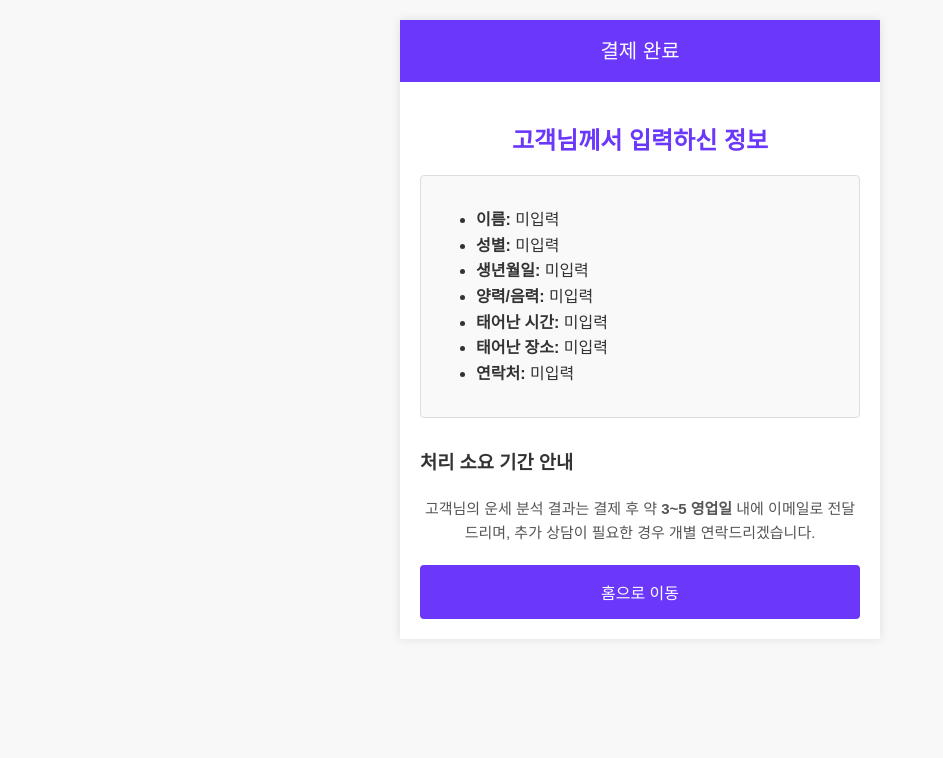
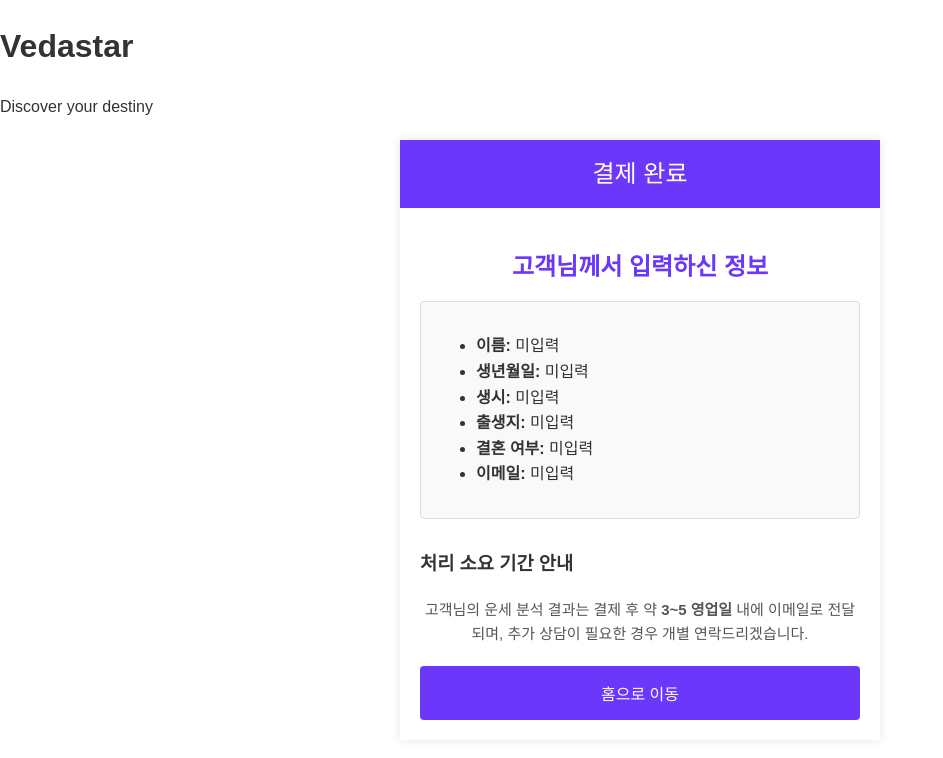
Before and after one commit to lr3mon/vedastar_web, a website: page public/confirmation.html in a window 1280 px wide. Shown: the whole page, without its empty margins (0-943 px from the left). Drawn offline with Linux system fonts and the light colour scheme.

Commit message:
feat: 확인 페이지 스타일 및 사용자 정보 표시 기능 개선

```diff
--- a/public/confirmation.css
+++ b/public/confirmation.css
@@ -1,20 +1,22 @@
-/* 기본 레이아웃 및 스타일 */
+/* 기본 레이아웃 및 폰트 설정 */
 body {
-    font-family: 'Noto Sans KR', sans-serif;
-    background-color: #f8f8f8;
+  font-family: 'Kaisei Decol', 'Noto Sans KR', sans-serif; /* 폰트 설정 */
+  background-color: #ffffff; /* 배경색 흰색 */
   margin: 0;
   padding: 0;
   color: #333;
   line-height: 1.6;
 }
 
+/* 컨테이너 영역: 페이지 중앙 정렬 및 최대 너비 설정 */
 .container {
   max-width: 480px;
   margin: 20px auto;
   background-color: #fff;
-    box-shadow: 0 0 10px rgba(0,0,0,0.1);
+  box-shadow: 0 0 10px rgba(0, 0, 0, 0.1);
 }
 
+/* 헤더 영역: 배경색, 텍스트 정렬 및 패딩 설정 */
 .header {
   background-color: #6b38fb;
   color: #fff;
@@ -22,22 +24,26 @@
   padding: 15px 0;
 }
 
+/* 헤더 제목 스타일 */
 .header h1 {
   margin: 0;
-    font-size: 20px;
+  font-size: 24px; /* 글씨 크기 약간 키움 */
   font-weight: normal;
 }
 
+/* 메인 컨텐츠 영역: 내부 여백 설정 */
 .content {
   padding: 20px;
 }
 
+/* 메인 컨텐츠 제목 스타일 */
 .content h2 {
   color: #6b38fb;
   margin-bottom: 15px;
   text-align: center;
 }
 
+/* 사용자 정보 표시 영역 스타일 */
 .user-info {
   border: 1px solid #ddd;
   padding: 15px;
@@ -46,11 +52,13 @@
   background-color: #f9f9f9;
 }
 
+/* 추가 제목 스타일 (예: 하위 제목) */
 .content h3 {
   margin-top: 30px;
   color: #333;
 }
 
+/* 본문 텍스트 스타일 */
 .content p {
   font-size: 15px;
   color: #555;
@@ -58,6 +66,7 @@
   text-align: center;
 }
 
+/* 홈 버튼 스타일 */
 .home-btn {
   display: block;
   width: 100%;
@@ -72,6 +81,7 @@
   text-align: center;
 }
 
+/* 홈 버튼 호버 스타일 */
 .home-btn:hover {
   background-color: #5a2de0;
 }
--- a/public/confirmation.html
+++ b/public/confirmation.html
@@ -7,6 +7,15 @@
   <link rel="stylesheet" href="confirmation.css">
 </head>
 <body>
+  <!-- Hero Section (첫 화면에 노출되는 영역) -->
+  <div class="hero-section">
+    <div class="hero-overlay">
+      <h1>Vedastar</h1>
+      <p>Discover your destiny</p>
+    </div>
+  </div>
+
+  <!-- 메인 컨텐츠 영역 -->
   <div class="container">
     <div class="header">
       <h1>결제 완료</h1>
@@ -18,12 +27,13 @@
       </div>
       <h3>처리 소요 기간 안내</h3>
       <p>
-        고객님의 운세 분석 결과는 결제 후 약 <strong>3~5 영업일</strong> 내에 이메일로 전달드리며,
+        고객님의 운세 분석 결과는 결제 후 약 <strong>3~5 영업일</strong> 내에 이메일로 전달되며,
         추가 상담이 필요한 경우 개별 연락드리겠습니다.
       </p>
       <button id="goHome" class="home-btn">홈으로 이동</button>
     </div>
   </div>
+
   <script src="confirmation.js"></script>
 </body>
 </html>
--- a/public/confirmation.js
+++ b/public/confirmation.js
@@ -1,32 +1,30 @@
-// 예시로 URL 쿼리 파라미터를 통해 전달된 고객 정보를 표시하는 코드입니다.
-// 실제 구현 시, 전달 방식에 따라 수정하시면 됩니다.
-
+// URL 쿼리 파라미터를 파싱하는 함수
 function getQueryParams() {
   const params = {};
   const queryString = window.location.search.substring(1);
   const queries = queryString.split("&");
   queries.forEach(function(query) {
     const [key, value] = query.split("=");
-      if(key) {
+    if (key) {
       params[decodeURIComponent(key)] = decodeURIComponent(value || "");
     }
   });
   return params;
 }
 
+// 고객 정보를 페이지에 표시하는 함수
 function displayUserInfo() {
   const params = getQueryParams();
   const userInfoDiv = document.getElementById("userInfo");
 
-    // 예시: 이름, 성별, 생년월일, 태어난 시간, 장소, 연락처 정보를 표시합니다.
+  // 예시: 이름, 생년월일, 생시, 출생지, 결혼 여부, 이메일 정보를 표시합니다.
   const infoItems = [
     { label: "이름", value: params.name || "미입력" },
-      { label: "성별", value: params.gender || "미입력" },
-      { label: "생년월일", value: params.birthdate || "미입력" },
-      { label: "양력/음력", value: params.calendar || "미입력" },
-      { label: "태어난 시간", value: params.birthtime || "미입력" },
-      { label: "태어난 장소", value: params.birthplace || "미입력" },
-      { label: "연락처", value: params.phone || "미입력" }
+    { label: "생년월일", value: params.birthDate || "미입력" },
+    { label: "생시", value: params.birthTime || "미입력" },
+    { label: "출생지", value: params.birthLocation || "미입력" },
+    { label: "결혼 여부", value: params.marriageStatus || "미입력" },
+    { label: "이메일", value: params.email || "미입력" }
   ];
 
   let html = "<ul>";
@@ -38,10 +36,10 @@
   userInfoDiv.innerHTML = html;
 }
 
+// "홈으로 이동" 버튼 클릭 시 index.html로 이동하는 이벤트 핸들러
 document.getElementById("goHome").addEventListener("click", function() {
-    // 홈 페이지로 이동 (예시로 index.html로 이동)
   window.location.href = "index.html";
 });
 
-  // 페이지 로드 시 고객 정보 표시
+// 페이지 로드 시 고객 정보를 표시
 displayUserInfo();
```
Lines whose indentation alone changed are shown as unchanged.
